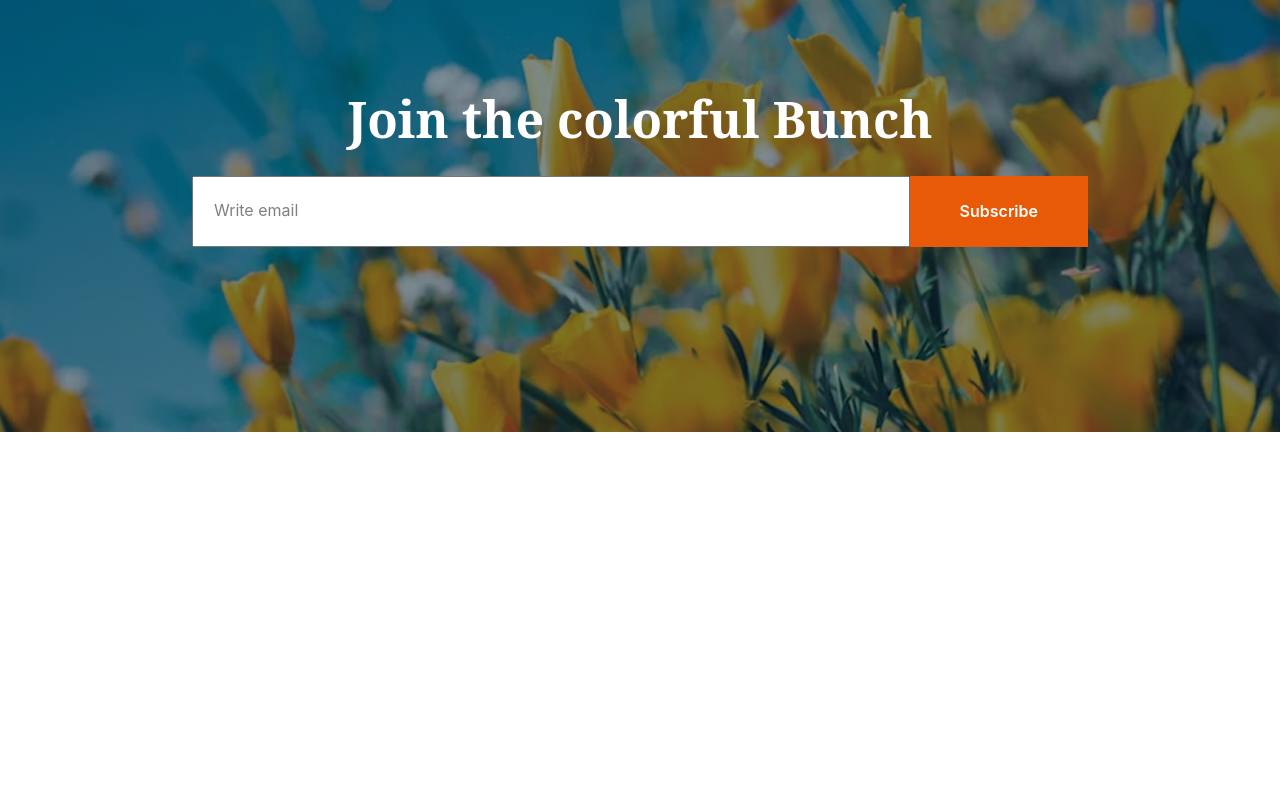
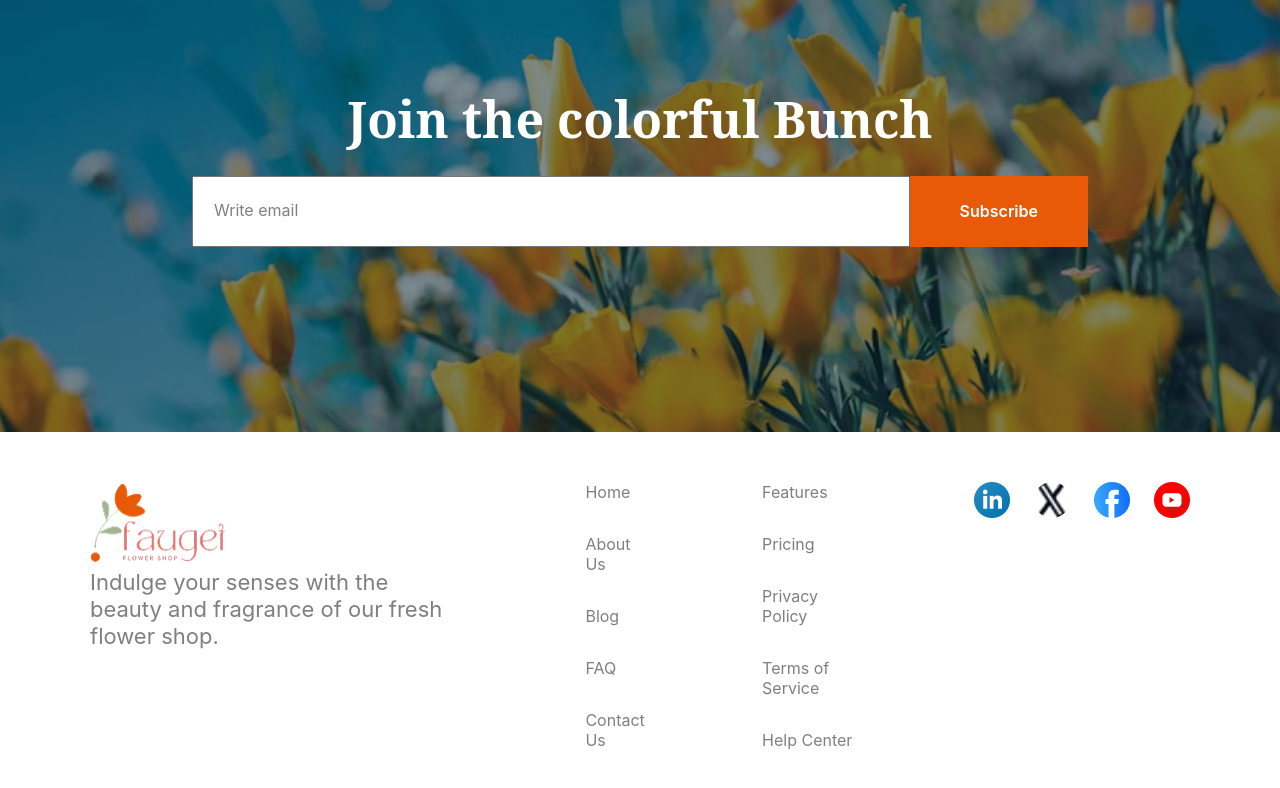
Before and after one commit to Shaharia4455/B12A02-Responsive-Flowers, a plain HTML site: page index.html in a window 1280 px wide. Shown: the part 3802-4590 px from the top of the page. Before the commit the page ends 4234 px from the top, so only its background shows below. Drawn offline with Linux system fonts and the light colour scheme.

Commit message:
complate website

```diff
--- a/index.html
+++ b/index.html
@@ -225,14 +225,46 @@
         </div>
       </section>
       <!-- newslateer-section -->
-       <section class="section-gap newslateer-section">
+      <section class="section-gap newslateer-section">
         <h2>Join the colorful Bunch</h2>
         <form action="" class="newslateer-from">
-          <input class="inter-font" type="email" name="" id="" placeholder="Write email">
+          <input
+            class="inter-font"
+            type="email"
+            name=""
+            id=""
+            placeholder="Write email"
+          />
           <button class="submit-btn">Subscribe</button>
         </form>
-       </section>
+      </section>
     </main>
-    <footer></footer>
+    <footer class="contain footer-section">
+      <div class="footer-logo">
+        <img src="./assets/logo.png" alt="website logo">
+        <p class="dark-gray inter-font">Indulge your senses with the <br> beauty and fragrance of our fresh flower shop. </p>
+      </div>
+      <div class="footer-nav inter-font dark-gray">
+        <ul>
+          <li>Home</li>
+          <li>About Us</li>
+          <li>Blog</li>
+          <li>FAQ</li>
+          <li>Contact Us</li>
+        </ul>
+      </div>
+      <div class="footer-futures inter-font dark-gray">
+        <ul>
+          <li>Features</li>
+          <li>Pricing</li>
+          <li>Privacy Policy</li>
+          <li>Terms of Service</li>
+          <li>Help Center</li>
+        </ul>
+      </div>
+      <div class="footer-icon">
+        <img class="icon" src="./assets/icon-linkedin.png" alt="linkedin logo"><img class="icon twitter-logo" src="./assets/icon-twitter.png" alt="twitter logo"><img class="icon" src="./assets/icon-facebook.png" alt="facebook logo"><img class="icon" src="./assets/icon-youtube.png" alt="youtube logo">
+      </div>
+    </footer>
   </body>
 </html>
--- a/styles/style.css
+++ b/styles/style.css
@@ -18,7 +18,7 @@
   font-weight: 400;
   font-style: normal;
 }
-.max-width{
+.max-width {
   max-width: 1440px;
   margin: 0 auto;
 }
@@ -172,11 +172,11 @@
 }
 .card-container-bg {
   display: grid;
-  grid-template-columns: 1fr 2fr ;
-  grid-template-rows: repeat(2 , 1fr);
+  grid-template-columns: 1fr 2fr;
+  grid-template-rows: repeat(2, 1fr);
   gap: 28px;
 }
-.card-bg{
+.card-bg {
   height: 206px;
   display: flex;
   flex-direction: column;
@@ -189,28 +189,22 @@
 .card-bg span {
   text-decoration: underline;
 }
-.bloom{
-  background-image: linear-gradient(
-    rgba(0, 0, 0, 0.5),
-    rgba(0, 0, 0, 0.5)),
+.bloom {
+  background-image: linear-gradient(rgba(0, 0, 0, 0.5), rgba(0, 0, 0, 0.5)),
     url("../assets/deal-bloom.png");
   background-size: cover;
   background-repeat: no-repeat;
   background-position: center;
 }
-.ana{
-  background-image: linear-gradient(
-    rgba(0, 0, 0, 0.5),
-    rgba(0, 0, 0, 0.5)),
+.ana {
+  background-image: linear-gradient(rgba(0, 0, 0, 0.5), rgba(0, 0, 0, 0.5)),
     url("../assets/deal-ana.png");
   background-size: cover;
   background-repeat: no-repeat;
   background-position: center;
 }
-.zabo{
-  background-image: linear-gradient(
-    rgba(0, 0, 0, 0.5),
-    rgba(0, 0, 0, 0.5)),
+.zabo {
+  background-image: linear-gradient(rgba(0, 0, 0, 0.5), rgba(0, 0, 0, 0.5)),
     url("../assets/deal-zabo.png");
   background-size: cover;
   background-repeat: no-repeat;
@@ -221,7 +215,8 @@
 }
 /* newslateer-section */
 .newslateer-section {
- background-image: linear-gradient(rgba(0, 0, 0, 0.2), rgba(0, 0, 0, 0.2)),url("../assets/news-letter-bg.png");
+  background-image: linear-gradient(rgba(0, 0, 0, 0.2), rgba(0, 0, 0, 0.2)),
+    url("../assets/news-letter-bg.png");
   background-repeat: no-repeat;
   background-size: cover;
   background-position: center;
@@ -232,12 +227,12 @@ align-items: center;
   gap: 23px;
   height: 533px;
 }
-.newslateer-section h2{
+.newslateer-section h2 {
   font-size: 50px;
   font-weight: 700;
   color: white;
 }
-.newslateer-from{
+.newslateer-from {
   display: flex;
   width: 70%;
 }
@@ -252,17 +247,54 @@ gap: 23px;
   border: none;
   text-align: center;
 }
-.newslateer-from input[type="email"]{
+.newslateer-from input[type="email"] {
   width: 100%;
   padding: 8px 20px;
   outline: none;
 }
-.newslateer-from input[type="email"]::placeholder{
+.newslateer-from input[type="email"]::placeholder {
   color: rgba(0, 0, 0, 0.5);
   font-size: 16px;
   font-weight: 400;
   line-height: 19px;
   letter-spacing: 0%;
+}
+/* footer section  */
+.footer-section{
+  display: flex;
+  gap: 110px;
+  padding: 50px 20px;
+}
+.footer-logo img {
+  width: 135px;
+  height: 82px;
+}
+.footer-logo p {
+  font-size: 22px;
+  font-weight: 400;
+  line-height: 27px;
+  letter-spacing: 0%;
+  text-align: left;
+}
+footer ul {
+  list-style-type: none;
+  display: flex;
+  flex-direction: column;
+  gap: 32px;
+}
+footer li {
+  /* gap: 32px; */
+}
+.footer-icon{
+  display: flex;
+  gap: 24px;
+}
+.icon {
+  width: 36px;
+  height: 36px;
+}
+.twitter-logo{
+  border-radius: 48px;
 }
 
 @media screen and (max-width: 576px) {
@@ -385,14 +417,14 @@ letter-spacing: 0%;
     margin: 130px auto 50px;
     text-align: center;
   }
-.deals-p{
+  .deals-p {
     font-size: 14px;
     text-align: center;
     align-items: center;
     margin: 16px auto 0;
     max-width: 340px;
   }
-.deals-title  br{
+  .deals-title br {
     display: none;
   }
   .card-container-bg {
@@ -401,17 +433,17 @@ letter-spacing: 0%;
     gap: 28px;
     align-items: center;
   }
-.card-bg{
+  .card-bg {
     width: 366.22px;
     height: 206px;
   }
   /* newslateer-section */
-.newslateer-section{
+  .newslateer-section {
     width: 393px;
     height: 275px;
     margin: 40px auto 0;
   }
-.newslateer-section h2{
+  .newslateer-section h2 {
     font-size: 20px;
     font-weight: 700;
   }
@@ -420,4 +452,20 @@ height: 206px;
     font-size: 16px;
     font-weight: 600;
   }
+  /* footer section */
+  .footer-section{
+  flex-direction: column;
+  max-width: 359px;
+  gap: 20px;
 }
+  .footer-logo img {
+  width: 180px;
+  height: 109px;
+}
+.footer-logo p {
+  font-size: 16px;
+}
+.footer-logo br {
+  display: none;
+}
+}
```
Lines whose indentation alone changed are shown as unchanged.
